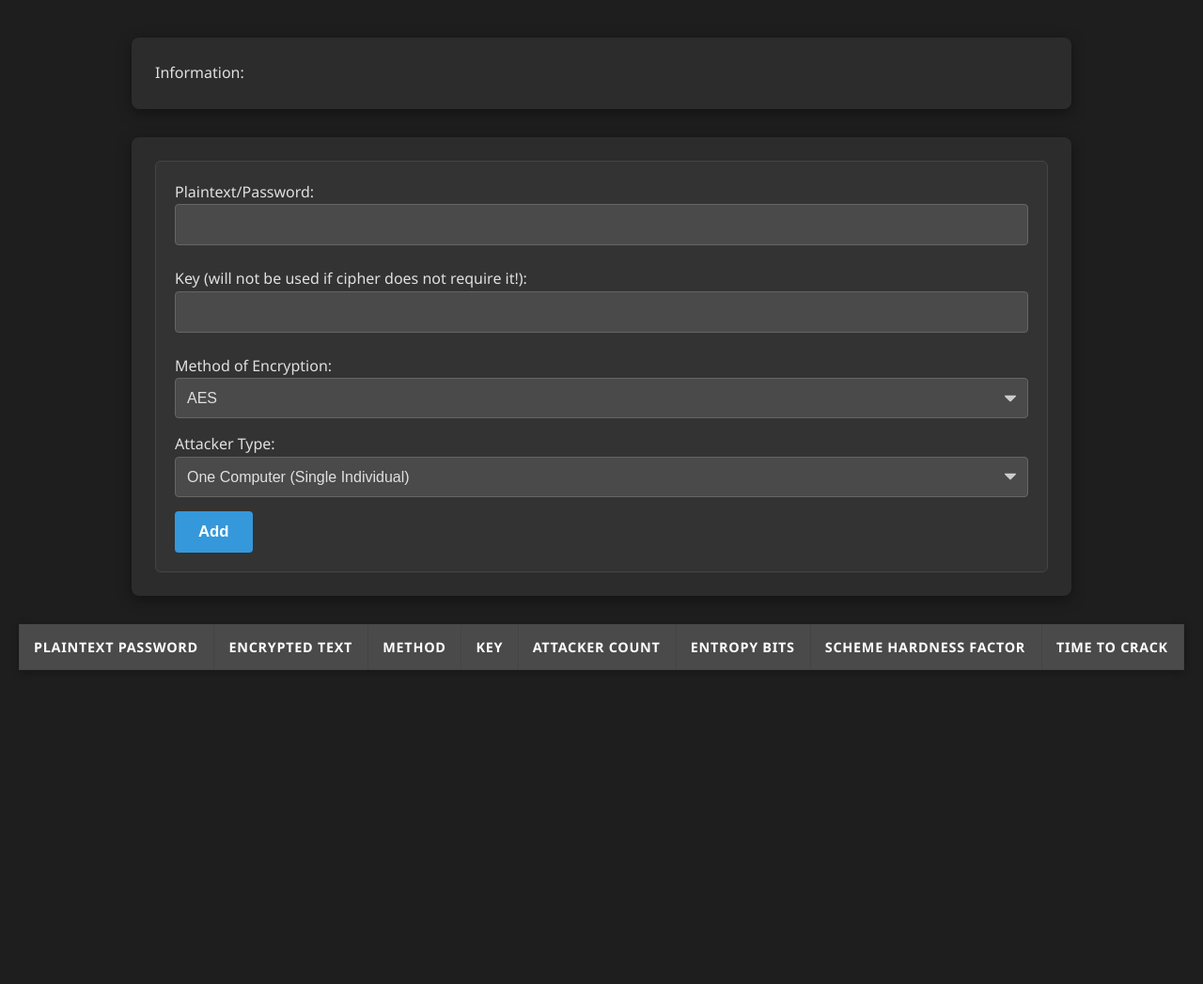
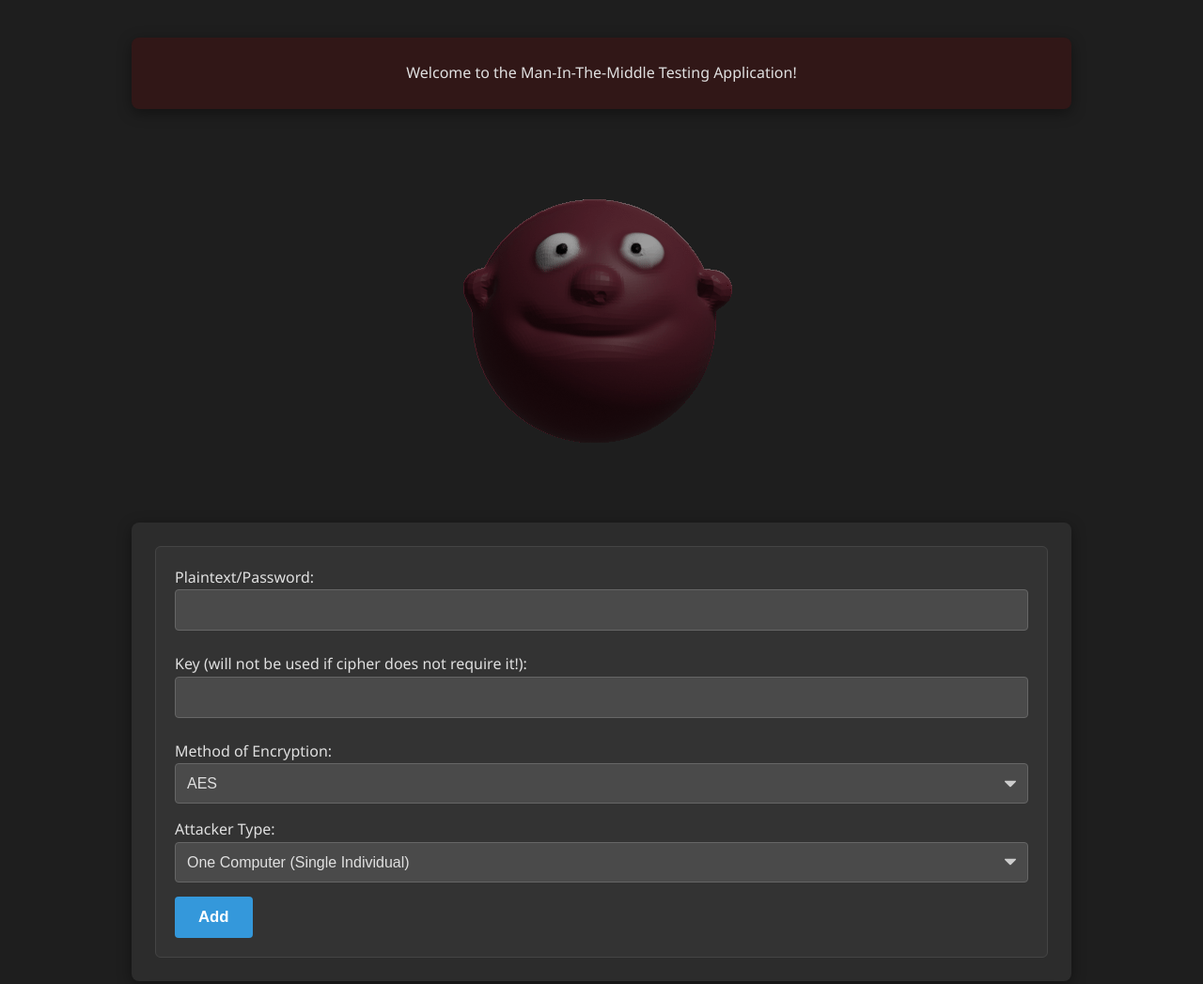
Before and after one commit to BluntWakka/MITM_Websim, a website: page public/index.html in a window 1280 px wide. Shown: the top 1047 px of the page at 94% size. Before the commit the page ends 800 px from the top, so only its background shows below. Drawn offline with nearby package versions, Linux system fonts and the light colour scheme.

Commit message:
Hand made a model and animation of model rotating and added it to the HTML with proper CSS. Minor formatting changes.

```diff
--- a/app.js
+++ b/app.js
@@ -104,7 +104,6 @@ app.get("/submit", (req, res) => {
   var GPUHPS = 2208324013.0;
   var entropy = text.length * Math.log2(range(text));
   var seconds = ((Math.pow(2.0,entropy) / GPUHPS) / 8032.0) * encryptedResponse[2] / attackerCount;
-  console.log(seconds);
   var time = "";
   entropy = Math.ceil(entropy);
   seconds = Math.floor(seconds);
--- a/public/index.html
+++ b/public/index.html
@@ -6,9 +6,10 @@
     <link rel="stylesheet" href="styles/styles.css"/>
   </head>
 <body>
-  <div id = "container">
-    Information:
+  <div id = "welcome">
+    Welcome to the Man-In-The-Middle Testing Application!
   </div>
+  <div><img src="./assets/nubGif.gif" alt="Gif of hand made MITM stand in"></div>
   <div id="container">
     <form method="post">
       <fieldset>
--- a/public/styles/styles.css
+++ b/public/styles/styles.css
@@ -26,8 +26,23 @@ div#container {
   box-shadow: 0 4px 15px rgba(0, 0, 0, 0.4);
 }
 
+div#welcome{
+  max-width: 1000px;
+  margin: 20px auto;
+  padding: 25px;
+  background-color: #311717;
+  border-radius: 8px;
+  box-shadow: 0 4px 15px rgba(0, 0, 0, 0.4);
+  text-align: center;
+}
+
 div#container:first-of-type {
    margin-bottom: 30px;
+}
+
+img {
+  margin: auto;
+  display: block;
 }
 
 form {
```
Also changed, not shown: public/assets/nubGif.gif (added).
